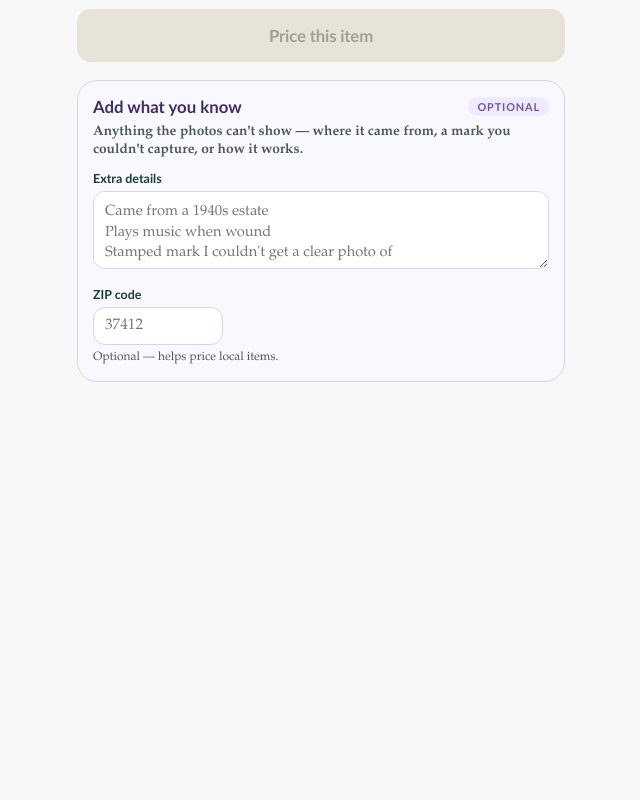
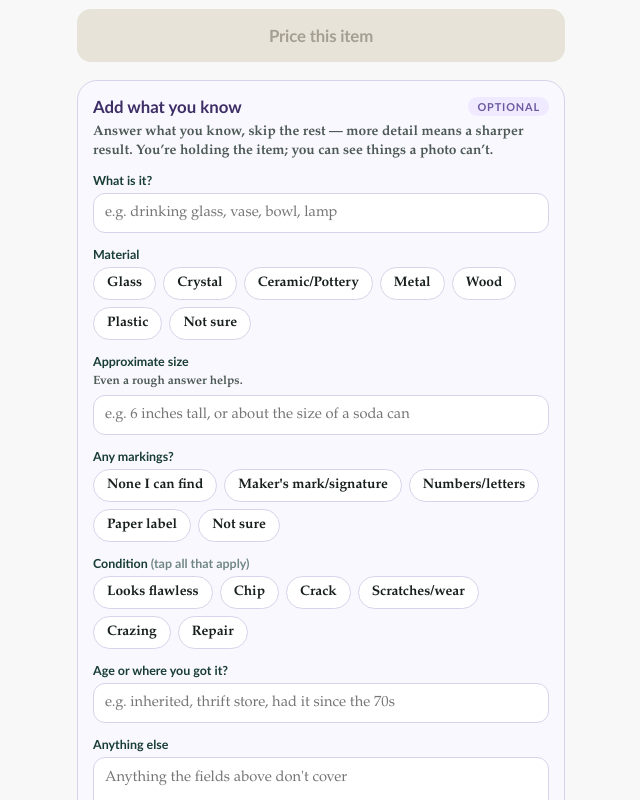
Before and after one commit to karlcrawfordsemail-droid/unfair-advantage-v1b, a React (Vite) app: page / in a window 1280 px wide. Shown: the part 500-1300 px from the top of the page, without its empty margins (319-959 px from the left). Before the commit the page ends 910 px from the top, so only its background shows below. Built offline with nearby package versions, Linux system fonts and the light colour scheme.

Commit message:
Add files via upload

```diff
--- a/src/App.jsx
+++ b/src/App.jsx
@@ -1,7 +1,7 @@
 import React, { useEffect, useRef, useState } from "react";
 
 // App version — bump on every deploy so the running site shows which build is live.
-const APP_VERSION = "v1B.15";
+const APP_VERSION = "v1B.16";
 
 /* ============================================================================
    UNFAIR ADVANTAGE — v1B
@@ -200,6 +200,24 @@ input#zip{
 .helper{ font-size:.75rem; color:var(--muted); margin-top:5px; }
 textarea#notes:focus, input#zip:focus{ outline:2px solid #b7a6e6; outline-offset:1px; }
 
+/* structured intake */
+.intake-field{ margin-bottom:14px; }
+.intake-hint{ font-size:.75rem; color:var(--muted); margin:0 0 7px; font-weight:600; }
+.intake-text{
+  width:100%; border:1.5px solid #d9d2ea; border-radius:12px; padding:10px 11px;
+  font-family:var(--font-body); font-size:.92rem; color:var(--ink); background:#fff;
+}
+.intake-text:focus{ outline:2px solid #b7a6e6; outline-offset:1px; }
+.opt-row{ display:flex; flex-wrap:wrap; gap:7px; }
+.opt{
+  border:1.5px solid #d9d2ea; background:#fff; color:var(--ink);
+  border-radius:20px; padding:7px 13px; font-family:var(--font-body); font-size:.86rem;
+  font-weight:600; cursor:pointer; user-select:none; transition:all .12s;
+}
+.opt:hover{ border-color:#b7a6e6; }
+.opt.sel{ background:var(--deep); border-color:var(--deep); color:#fff; }
+.intake-lead{ margin:2px 0 12px; font-size:.86rem; line-height:1.4; color:#4d5a55; font-weight:700; }
+
 /* loading */
 .loading-wrap{ padding:40px 20px; text-align:center; }
 .spinner{
@@ -333,6 +351,13 @@ export default function App() {
   const [chooserSlot, setChooserSlot] = useState(null); // slot awaiting camera/gallery choice (mobile)
   const [notes, setNotes] = useState("");
   const [zip, setZip] = useState("");
+  // Structured intake (shown after photos). All optional; assembled into notes on submit.
+  const [whatIsIt, setWhatIsIt] = useState("");
+  const [material, setMaterial] = useState("");   // single-select
+  const [sizeText, setSizeText] = useState("");
+  const [markings, setMarkings] = useState("");    // single-select
+  const [condition, setCondition] = useState([]);  // multi-select
+  const [origin, setOrigin] = useState("");
 
   const [phase, setPhase] = useState("capture"); // capture | loading | result | limit
   const [loadingMsg, setLoadingMsg] = useState(COMMON_MSGS[0]);
@@ -497,10 +522,23 @@ export default function App() {
         }
       }
 
+      // Assemble the structured intake + freeform notes into one clean string.
+      // The user's stated identity/material/markings are the highest-value
+      // signals — the backend treats a stated identity as authoritative.
+      const parts = [];
+      if (whatIsIt.trim()) parts.push(`What it is (user-stated): ${whatIsIt.trim()}`);
+      if (material) parts.push(`Material: ${material}`);
+      if (sizeText.trim()) parts.push(`Approximate size: ${sizeText.trim()}`);
+      if (markings) parts.push(`Markings: ${markings}`);
+      if (condition.length) parts.push(`Condition: ${condition.join(", ")}`);
+      if (origin.trim()) parts.push(`Age / where acquired: ${origin.trim()}`);
+      if (notes.trim()) parts.push(`Other notes: ${notes.trim()}`);
+      const assembledNotes = parts.join("\n");
+
       const startBody = {
         jobId: id,
         photoCount: active.length,
-        notes: notes.trim(),
+        notes: assembledNotes,
         zip: zip.trim(),
       };
       if (forceLane) startBody.forceLane = forceLane;
@@ -718,16 +756,84 @@ export default function App() {
               <h3>Add what you know</h3>
               <span className="tag">Optional</span>
             </div>
-            <p className="optional-copy">
-              Anything the photos can't show &mdash; where it came from, a mark you couldn't
-              capture, or how it works.
+            <p className="intake-lead">
+              Answer what you know, skip the rest &mdash; more detail means a sharper result.
+              You&rsquo;re holding the item; you can see things a photo can&rsquo;t.
             </p>
-            <label className="field-label" htmlFor="notes">Extra details</label>
+
+            <div className="intake-field">
+              <label className="field-label">What is it?</label>
+              <input
+                className="intake-text" type="text" value={whatIsIt}
+                onChange={(e) => setWhatIsIt(e.target.value)}
+                placeholder="e.g. drinking glass, vase, bowl, lamp"
+              />
+            </div>
+
+            <div className="intake-field">
+              <label className="field-label">Material</label>
+              <div className="opt-row">
+                {["Glass", "Crystal", "Ceramic/Pottery", "Metal", "Wood", "Plastic", "Not sure"].map((m) => (
+                  <span key={m} className={"opt" + (material === m ? " sel" : "")}
+                    onClick={() => setMaterial(material === m ? "" : m)}>{m}</span>
+                ))}
+              </div>
+            </div>
+
+            <div className="intake-field">
+              <label className="field-label">Approximate size</label>
+              <p className="intake-hint">Even a rough answer helps.</p>
+              <input
+                className="intake-text" type="text" value={sizeText}
+                onChange={(e) => setSizeText(e.target.value)}
+                placeholder="e.g. 6 inches tall, or about the size of a soda can"
+              />
+            </div>
+
+            <div className="intake-field">
+              <label className="field-label">Any markings?</label>
+              <div className="opt-row">
+                {["None I can find", "Maker's mark/signature", "Numbers/letters", "Paper label", "Not sure"].map((m) => (
+                  <span key={m} className={"opt" + (markings === m ? " sel" : "")}
+                    onClick={() => setMarkings(markings === m ? "" : m)}>{m}</span>
+                ))}
+              </div>
+            </div>
+
+            <div className="intake-field">
+              <label className="field-label">Condition <span style={{ fontWeight: 600, opacity: .6 }}>(tap all that apply)</span></label>
+              <div className="opt-row">
+                {["Looks flawless", "Chip", "Crack", "Scratches/wear", "Crazing", "Repair"].map((c) => {
+                  const on = condition.includes(c);
+                  return (
+                    <span key={c} className={"opt" + (on ? " sel" : "")}
+                      onClick={() => {
+                        setCondition((prev) => {
+                          if (c === "Looks flawless") return on ? [] : ["Looks flawless"];
+                          const next = prev.filter((x) => x !== "Looks flawless");
+                          return on ? next.filter((x) => x !== c) : [...next, c];
+                        });
+                      }}>{c}</span>
+                  );
+                })}
+              </div>
+            </div>
+
+            <div className="intake-field">
+              <label className="field-label">Age or where you got it?</label>
+              <input
+                className="intake-text" type="text" value={origin}
+                onChange={(e) => setOrigin(e.target.value)}
+                placeholder="e.g. inherited, thrift store, had it since the 70s"
+              />
+            </div>
+
+            <label className="field-label" htmlFor="notes">Anything else</label>
             <textarea
               id="notes"
               value={notes}
               onChange={(e) => setNotes(e.target.value)}
-              placeholder={"Came from a 1940s estate\nPlays music when wound\nStamped mark I couldn't get a clear photo of"}
+              placeholder={"Anything the fields above don't cover"}
             />
             <div className="zip-row">
               <label className="field-label" htmlFor="zip">ZIP code</label>
```
Also changed, not shown: 1 other file (tests, documents, lock files or other folders).
